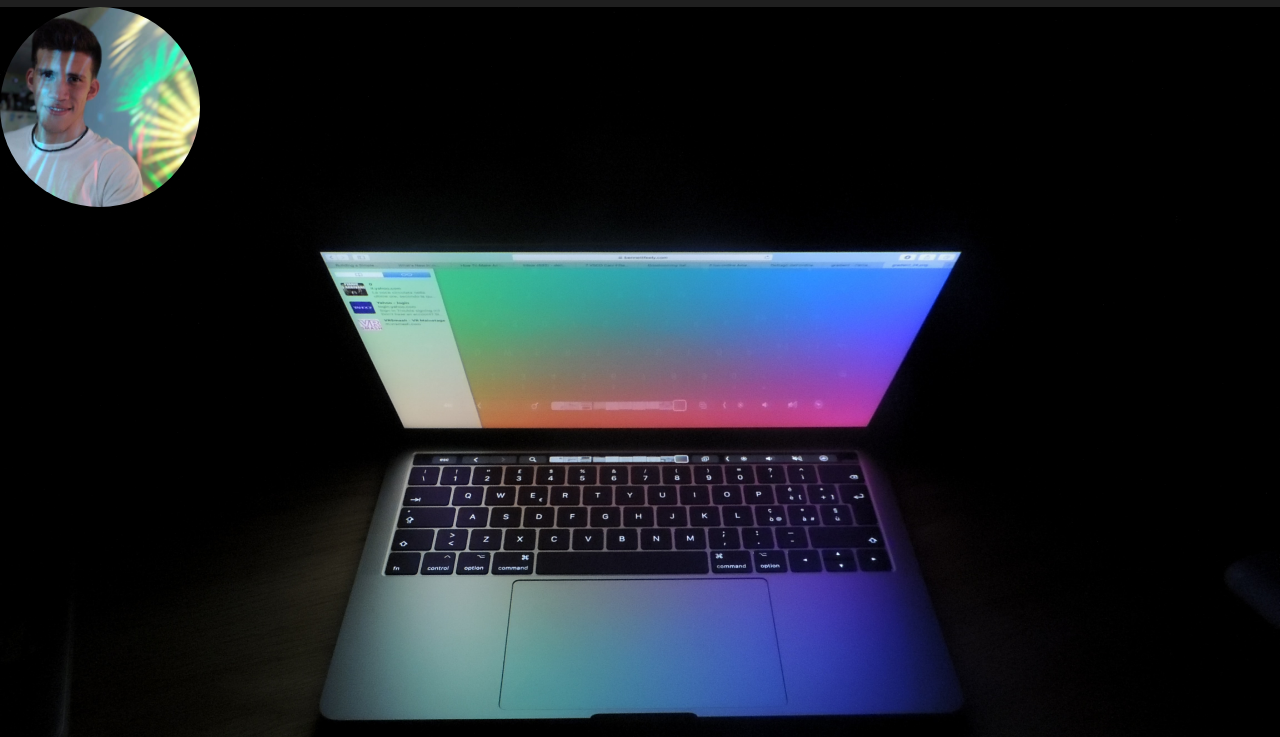
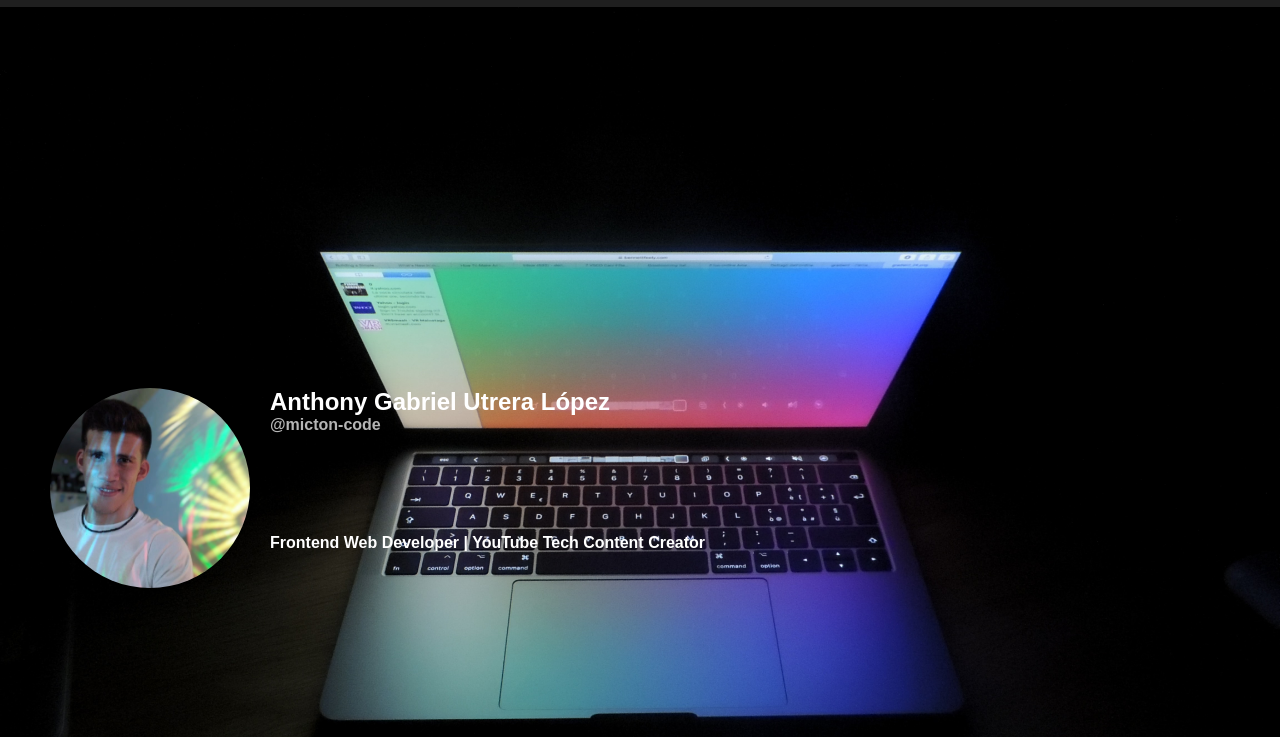
Before and after one commit to micton-code/Practica1git, a plain HTML site: page index.html in a window 1280 px wide. Shown: the part 63-800 px from the top of the page. Drawn offline with Linux system fonts and the light colour scheme.

Commit message:
modificamos  el hero

```diff
--- a/css/style.css
+++ b/css/style.css
@@ -51,9 +51,15 @@ header{
 }
 
 #hero .informacion-contenedor {
+    font-size: 1.6rem;
     position: absolute;
-    top: 0;
+    top: 50%;
+    transform:  translateY(-50%);
     left: 0;
+    width: 100%;
+    color: #fff;
+    padding: 0 5rem;
+    display: flex;
 }
 
 #hero .informacion-contenedor #foto {
@@ -63,3 +69,14 @@ header{
 #hero .informacion-contenedor #foto img {
     border-radius: 100%;
 }
+
+#hero .informacion-contenedor .informacion {
+    margin-left: 2rem;
+    font-weight: bold;
+}
+
+#hero .informacion-contenedor .informacion span {
+    color: #b5b5b5;
+    margin-bottom: 10rem;
+    display: inline-block;
+}
```
